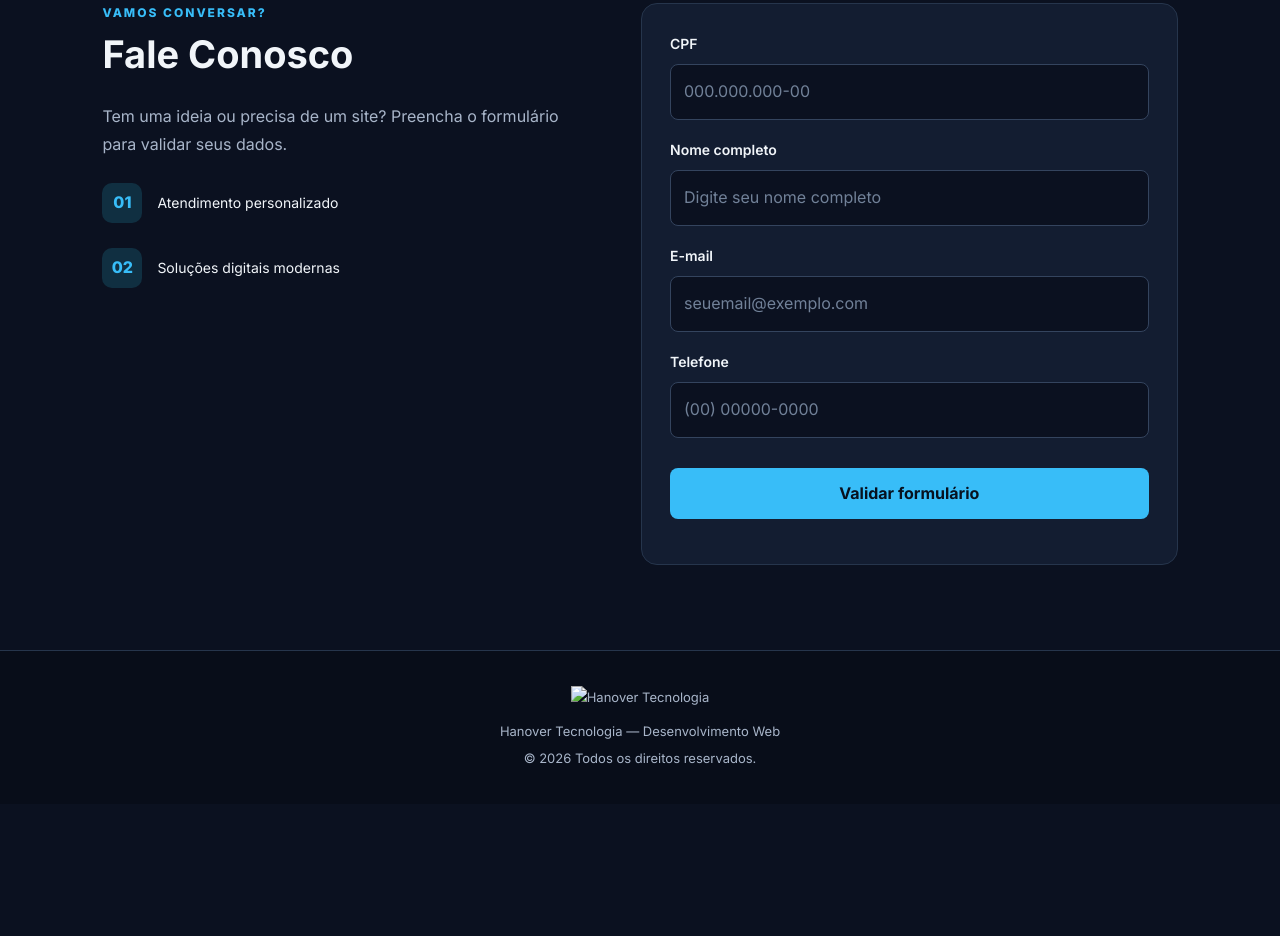
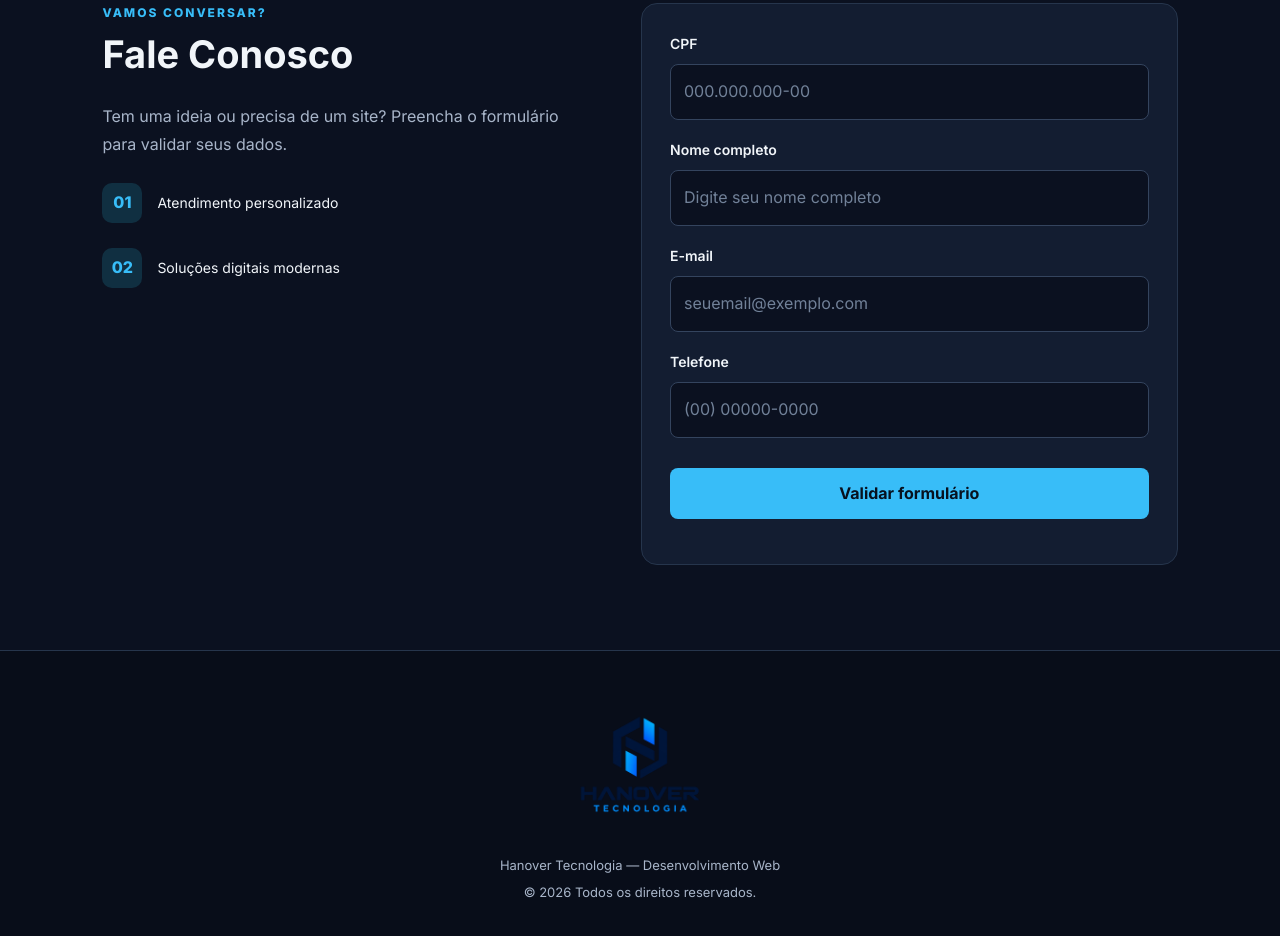
Before and after one commit to rodrigo981-ops/projeto-web, a plain HTML site: page index.html in a window 1280 px wide. Shown: the part 2922-3858 px from the top of the page. Before the commit the page ends 3726 px from the top, so only its background shows below. Drawn offline with Linux system fonts and the light colour scheme.

Commit message:
Restore index.html structure and content

```diff
--- a/index.html
+++ b/index.html
@@ -242,7 +242,7 @@
 
     <footer class="rodape">
         <a href="#inicio">
-            <img src="img/logo.png" alt="Hanover Tecnologia" class="logo-rodape">
+            <img src="./logo.png" alt="Hanover Tecnologia" class="logo-rodape">
         </a>
 
         <p>Hanover Tecnologia — Desenvolvimento Web</p>
```
